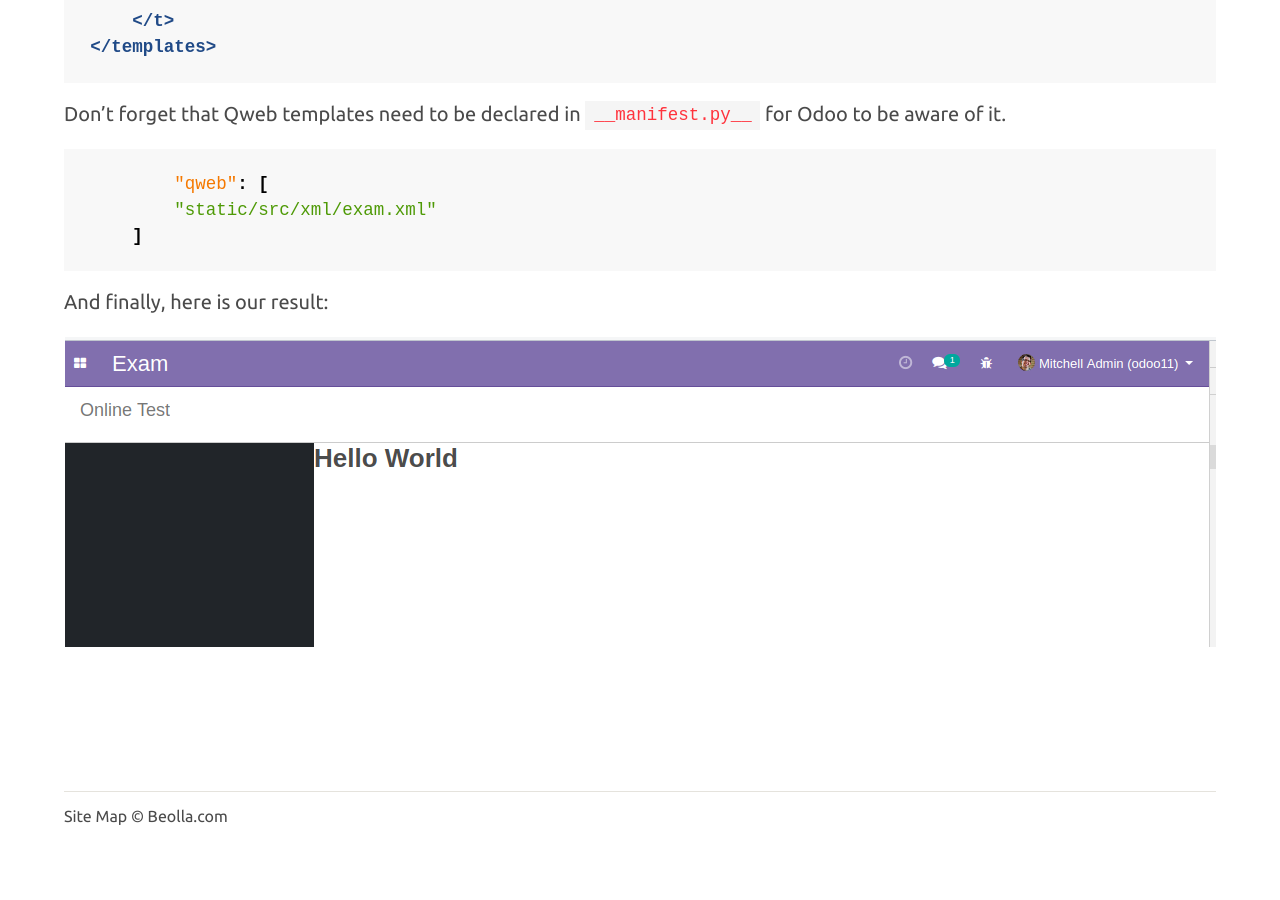
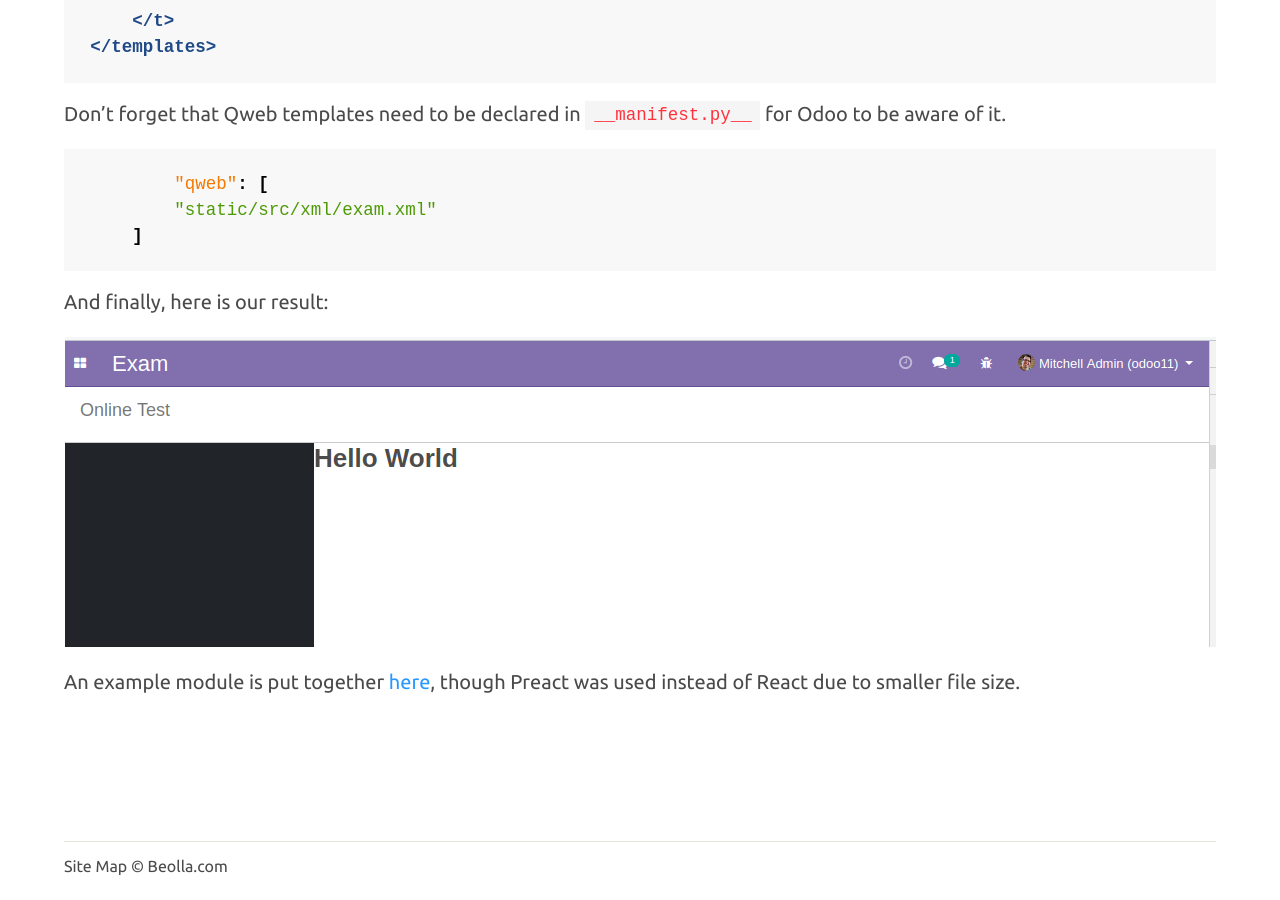
Before and after one commit to vuamitom/bellasnotes, a Jekyll site: the page built from _posts/2019-08-08-create-odoo-native-view.markdown, in a window 1280 px wide and 900 px high, scrolled down 3334 px. Built offline with Jekyll 4.4.1, drawn with Linux system fonts in a browser that asks for light colours; some web fonts are replaced; comment, search, counter and statistics services are not loaded; before the commit the page ends 4184 px from its top, so only the background shows below that.

Commit message:
update demo repo

```diff
--- a/_posts/2019-08-08-create-odoo-native-view.markdown
+++ b/_posts/2019-08-08-create-odoo-native-view.markdown
@@ -123,3 +123,5 @@ Don't forget that Qweb templates need to be declared in `__manifest.py__` for Od
 And finally, here is our result:
 
 ![Odoo native view](/content/images/odoo-native-final.png)
+
+An example module is put together [here](https://github.com/beolla/samples/tree/master/preact_example), though Preact was used instead of React due to smaller file size.
```
